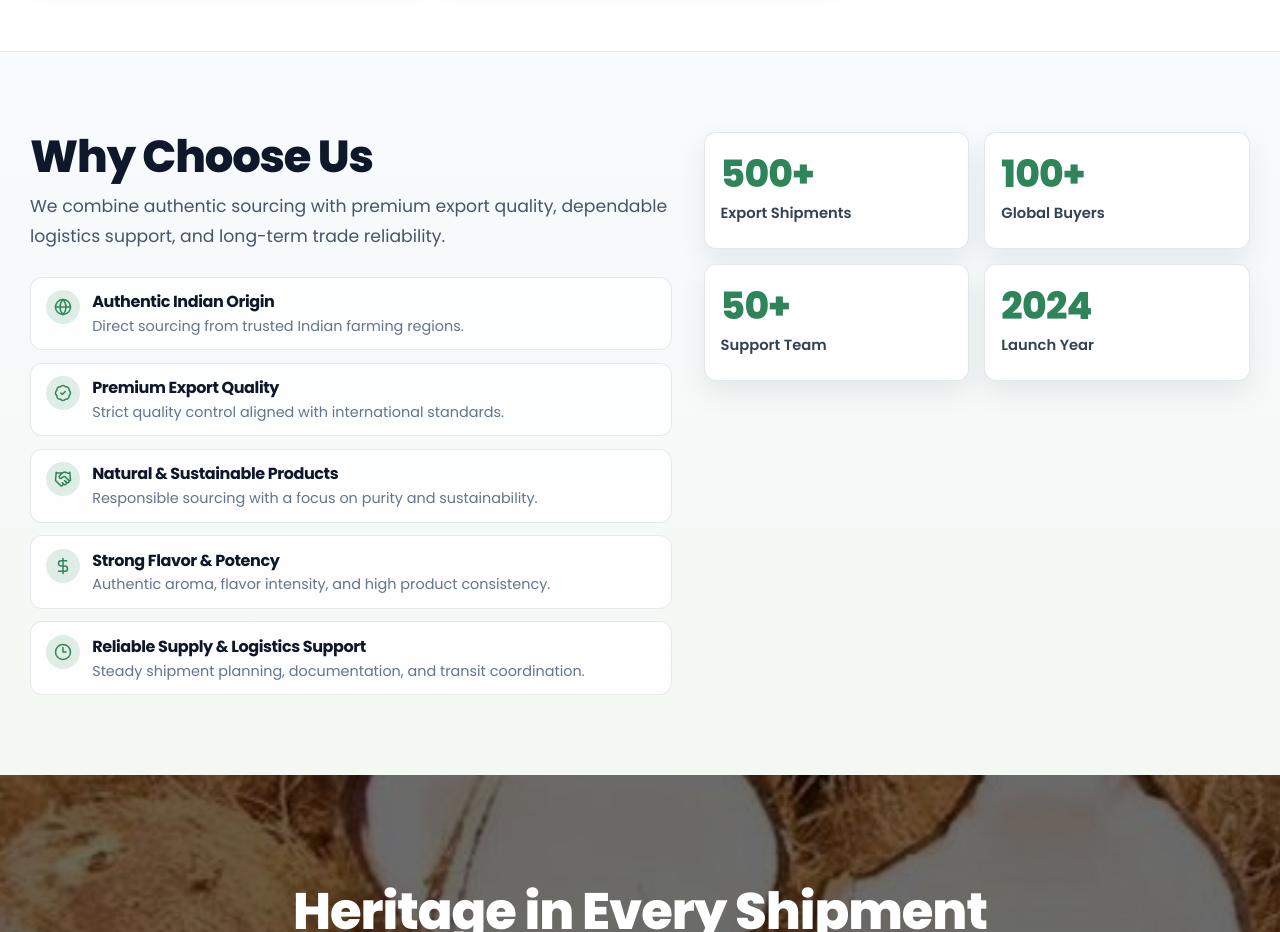
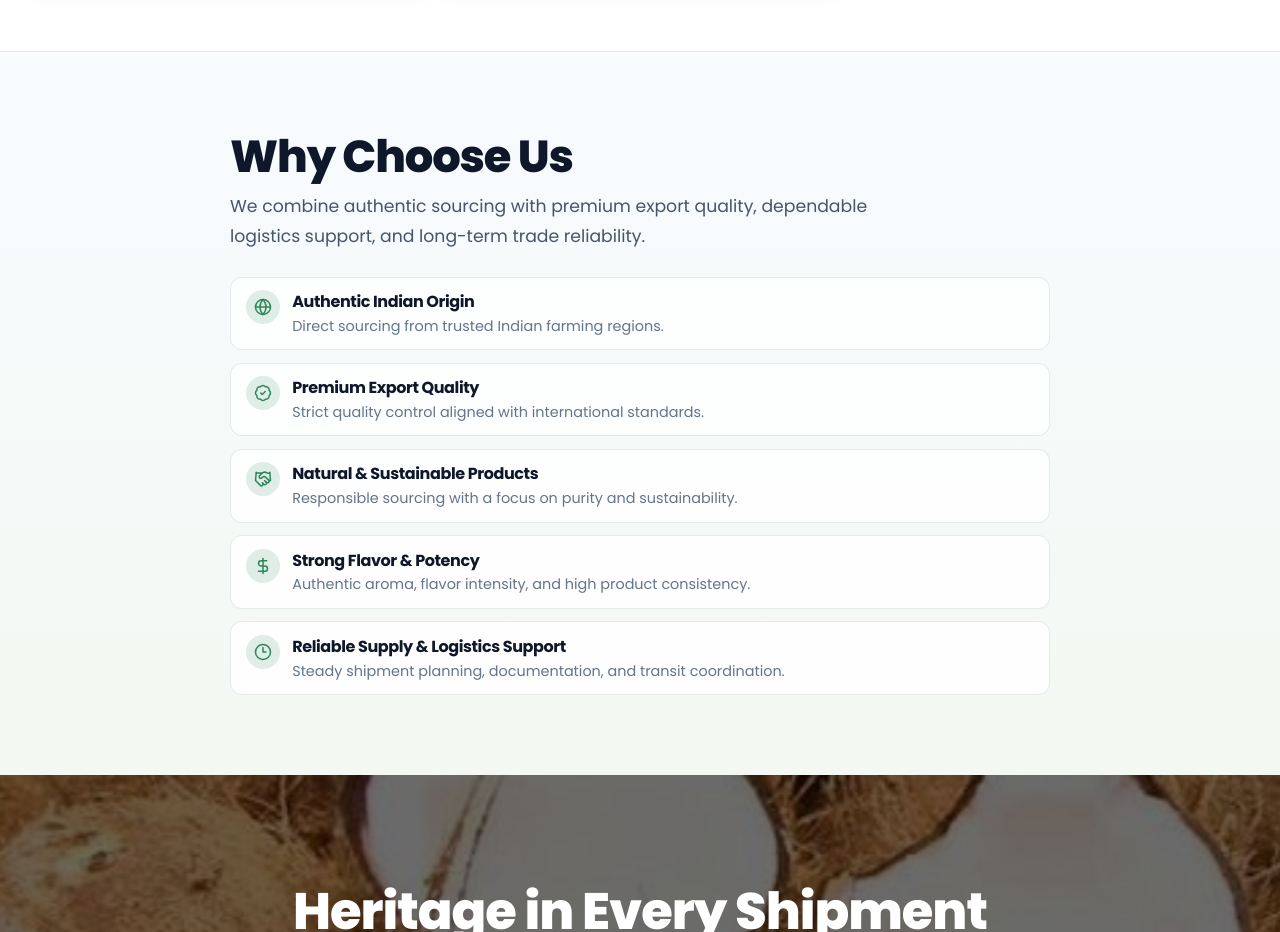
Before and after one commit to sakshidesai15/logistic-export-import, a React (Vite) app: page / in a window 1280 px wide. Shown: the part 3040-3972 px from the top of the page. Built offline with nearby package versions, Linux system fonts and the light colour scheme.

Commit message:
Remove home stats cards

```diff
--- a/src/pages/Home.tsx
+++ b/src/pages/Home.tsx
@@ -25,14 +25,6 @@ export default function Home() {
   const [currentSlide, setCurrentSlide] = useState(0);
   const aboutSectionRef = useRef<HTMLElement | null>(null);
   const [aboutVisible, setAboutVisible] = useState(false);
-  const whySectionRef = useRef<HTMLElement | null>(null);
-  const [hasStartedCounters, setHasStartedCounters] = useState(false);
-  const [stats, setStats] = useState({
-    shipments: 0,
-    clients: 0,
-    team: 0,
-    launchYear: 0
-  });
 
   useEffect(() => {
     const timer = window.setInterval(() => {
@@ -41,28 +33,6 @@ export default function Home() {
 
     return () => window.clearInterval(timer);
   }, [heroSlides.length]);
-
-  useEffect(() => {
-    const target = whySectionRef.current;
-    if (!target || hasStartedCounters) {
-      return;
-    }
-
-    const observer = new IntersectionObserver(
-      (entries) => {
-        entries.forEach((entry) => {
-          if (entry.isIntersecting) {
-            setHasStartedCounters(true);
-          }
-        });
-      },
-      { threshold: 0.35 }
-    );
-
-    observer.observe(target);
-
-    return () => observer.disconnect();
-  }, [hasStartedCounters]);
 
   useEffect(() => {
     const target = aboutSectionRef.current;
@@ -85,43 +55,6 @@ export default function Home() {
 
     return () => observer.disconnect();
   }, [aboutVisible]);
-
-  useEffect(() => {
-    if (!hasStartedCounters) {
-      return;
-    }
-
-    const duration = 1800;
-    const targets = {
-      shipments: 500,
-      clients: 100,
-      team: 50,
-      launchYear: 2024
-    };
-
-    let frame = 0;
-    const start = performance.now();
-
-    const animateCounters = (timestamp: number) => {
-      const progress = Math.min((timestamp - start) / duration, 1);
-      const eased = 1 - Math.pow(1 - progress, 3);
-
-      setStats({
-        shipments: Math.round(targets.shipments * eased),
-        clients: Math.round(targets.clients * eased),
-        team: Math.round(targets.team * eased),
-        launchYear: Math.round(targets.launchYear * eased)
-      });
-
-      if (progress < 1) {
-        frame = window.requestAnimationFrame(animateCounters);
-      }
-    };
-
-    frame = window.requestAnimationFrame(animateCounters);
-
-    return () => window.cancelAnimationFrame(frame);
-  }, [hasStartedCounters]);
 
   return (
     <>
@@ -260,14 +193,13 @@ export default function Home() {
       </section>
 
       <motion.section
-        ref={whySectionRef}
         className="why-section"
         initial={{ opacity: 0, y: 30 }}
         whileInView={{ opacity: 1, y: 0 }}
         viewport={{ once: true, amount: 0.2 }}
         transition={{ duration: 0.7, ease: "easeOut" }}
       >
-        <div className="why-wrap">
+        <div className="why-wrap" style={{ gridTemplateColumns: "1fr", maxWidth: "820px" }}>
           <motion.div
             className="why-left"
             initial={{ opacity: 0, x: -28 }}
@@ -294,28 +226,6 @@ export default function Home() {
                     <h4 className="why-point-title">{point.title}</h4>
                     <p className="why-point-desc">{point.desc}</p>
                   </div>
-                </div>
-              ))}
-            </div>
-          </motion.div>
-
-          <motion.div
-            className="why-right"
-            initial={{ opacity: 0, x: 28 }}
-            whileInView={{ opacity: 1, x: 0 }}
-            viewport={{ once: true, amount: 0.25 }}
-            transition={{ duration: 0.7, ease: "easeOut", delay: 0.1 }}
-          >
-            <div className="why-counters-grid">
-              {[
-                { value: stats.shipments, label: "Export Shipments" },
-                { value: stats.clients, label: "Global Buyers" },
-                { value: stats.team, label: "Support Team" },
-                { value: stats.launchYear, label: "Launch Year" }
-              ].map((counter) => (
-                <div key={counter.label} className="counter-card">
-                  <div className="counter-value">{counter.label === "Launch Year" ? counter.value : `${counter.value}+`}</div>
-                  <div className="counter-label">{counter.label}</div>
                 </div>
               ))}
             </div>
```
